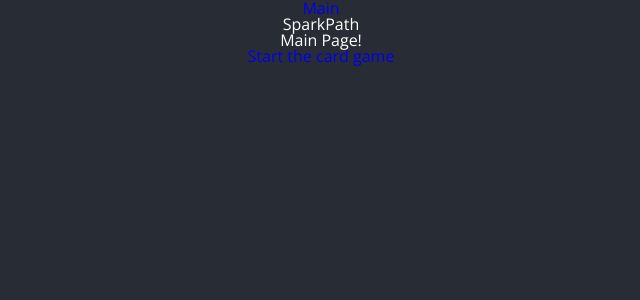
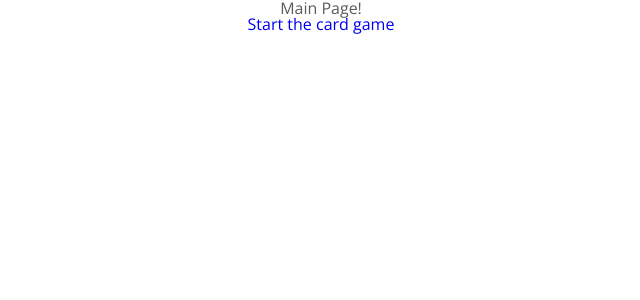
Before and after one commit to mysparkpath/Sparkpathrhok, a React (Create React App) app: page / in a window 1280 px wide. Shown: the top 300 px of the page, without its empty margins (319-959 px from the left). Built offline with nearby package versions, Linux system fonts and the light colour scheme.

Commit message:
add random rotation to cards in the deck

```diff
--- a/src/CardApp/CardDeck.js
+++ b/src/CardApp/CardDeck.js
@@ -10,6 +10,15 @@ const CardDeckWrapper = styled.div`
   display: flex;
   flex-direction: column;
   align-items: center;
+`
+
+const CardStackWrapper = styled.div`
+  position: relative;
+  width: calc(100vw - 2rem);
+  height: calc((100vw - 2rem) * 1.4);
+  max-width: 35rem;
+  max-height: 49rem;
+  margin-bottom: 10rem;
 `
 
 const CardProgress = styled.div`
@@ -43,7 +52,14 @@ const CardDeck = () => {
       <CardProgress>{`${currentIndex}/${totalCount}`}</CardProgress>
       {/* <h3>My Card Deck</h3> */}
 
-      <Card {...current} />
+      <CardStackWrapper>
+        {deck
+          .sort(() => -1)
+          .map((card, index) => (
+            <Card rotate={index !== deck.length - 1} {...card} />
+          ))}
+      </CardStackWrapper>
+
       <div>
         <CardButton
           onClick={e =>
--- a/src/Layout.css
+++ b/src/Layout.css
@@ -5,6 +5,6 @@
   display: flex;
   flex-direction: column;
   justify-content: flex-start;
-  background-color: #282c34;
-  color: #fff;
+  background-color: #fff;
+  color: #5c5c5c;
 }
--- a/src/Layout.js
+++ b/src/Layout.js
@@ -1,19 +1,8 @@
 import React from 'react'
-import { Link } from '@reach/router'
 import './Layout.css'
 
 const Layout = ({ children }) => {
-  return (
-    <div className="Layout">
-      <header>
-        <div>
-          <Link to="/">Main</Link>
-        </div>
-        <h1>SparkPath</h1>
-      </header>
-      {children}
-    </div>
-  )
+  return <div className="Layout">{children}</div>
 }
 
 export default Layout
--- a/src/components/card.js
+++ b/src/components/card.js
@@ -7,12 +7,19 @@ const Wrapper = styled.div`
   flex-direction: column;
   align-items: center;
   justify-content: center;
+  position: absolute;
+  top: 5rem;
 
   border-radius: 5px;
   width: calc(100vw - 2rem);
   height: calc((100vw - 2rem) * 1.4);
   max-width: 35rem;
   max-height: 49rem;
+  border: 1px solid #fff;
+
+  ${({ rotation }) => {
+    return rotation && `transform: rotate(${rotation}deg)`
+  }}
 `
 
 const Title = styled.div`
@@ -36,13 +43,13 @@ const Img = styled(Image)`
   max-height: 25rem;
 `
 
-const Front = ({ imagePath = '', en = {} }) => {
+const Front = ({ imagePath = '', en = {}, rotate }) => {
   const { title, variant } = en
 
   const path = require(`../${imagePath}`)
-
+  const randomRotation = rotate ? Math.random() * 5 : 0
   return (
-    <Wrapper style={{ background: variant }}>
+    <Wrapper rotation={randomRotation} style={{ background: variant }}>
       <ImageWrapper>
         <Img src={path} />
       </ImageWrapper>
@@ -124,11 +131,11 @@ const Back = ({ en }) => {
   )
 }
 
-const Card = ({ image_path, en }) => {
+const Card = ({ image_path, en, rotate }) => {
   const [front, toggleView] = useState(true)
 
   if (front) {
-    return <Front imagePath={image_path} en={en} />
+    return <Front rotate={rotate} imagePath={image_path} en={en} />
   }
 
   return <Back />
```
